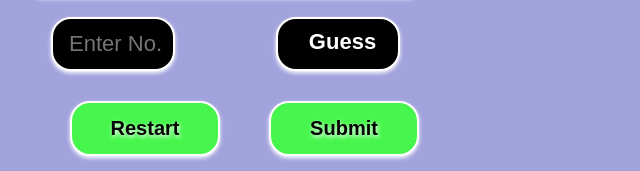
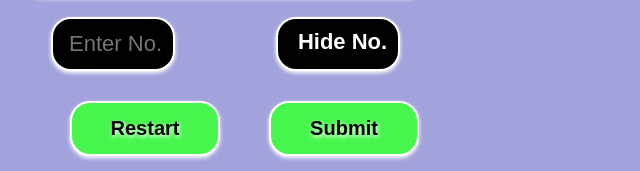
Before and after one commit to Vishal3239/guess-game, a plain HTML site: page index.html in a window 1280 px wide. Shown: the part 262-433 px from the top of the page, 0-640 px from the left. Drawn offline with Linux system fonts and the light colour scheme.

Commit message:
Update index.html

```diff
--- a/index.html
+++ b/index.html
@@ -21,7 +21,7 @@
         <div class="hint" id="hint">Hint Section</div>
         <div class="flex">
             <input type="text" name="" id="get" placeholder=" Enter No." class="input">
-            <div  class="input"><h4 id="myNumber">Guess</h4></div>
+            <div  class="input"><h4 id="myNumber">Hide No.</h4></div>
         </div>
 
 
```
